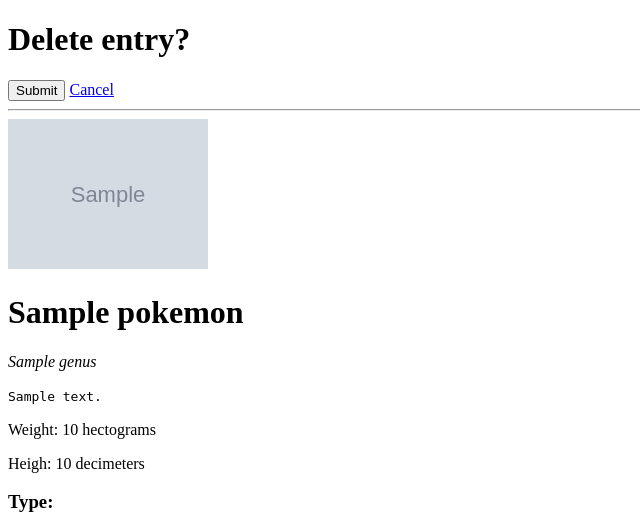
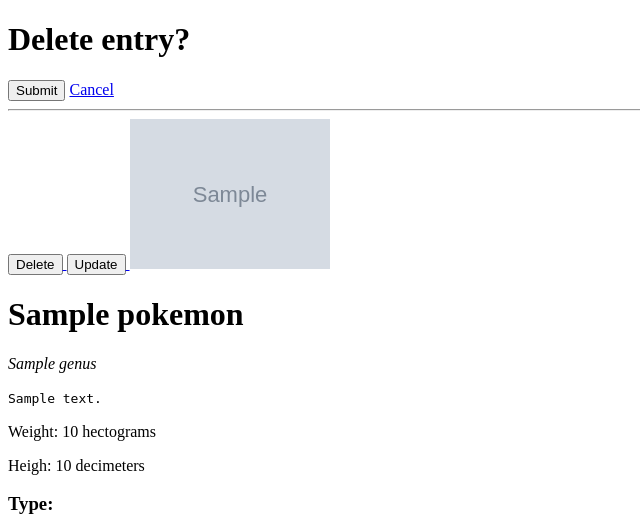
Before and after one commit to p0tatoes/pokemon_exam, a Django app: template templates/pokemon-delete.html in a window 1280 px wide. Shown: the top 515 px of the page, without its empty margins (0-640 px from the left). Run offline with Django 3.2, Linux system fonts and the light colour scheme; the template is opened without the code that fills it: most values are stand-ins (such as "Sample title", 1, 10 or a date in 2020); grey boxes marked "Sample" are stand-in pictures.

Commit message:
added buttons for create, update, and delete functions

```diff
--- a/templates/pokemon-details.html
+++ b/templates/pokemon-details.html
@@ -5,6 +5,13 @@
 {% endblock title %}
 
 {% block content %}
+    <a href="{% url 'pokemon-delete' pokemon.pk%}">
+        <button>Delete</button>
+    </a>
+    <a href="{% url 'pokemon-update' pokemon.pk%}">
+        <button>Update</button>
+    </a>
+
     <img src="{{ pokemon.image }}" alt="{{pokemon.name}}" width="200" heigh="200"/>
     <h1>{{ pokemon.name|capfirst }}</h1>
     <p><i>{{ pokemon.genus }}</i></p>
--- a/templates/pokemon-list.html
+++ b/templates/pokemon-list.html
@@ -10,6 +10,9 @@
         <input type="submit" value="Search">
     </form>
 
+    <h3><a href="{% url 'pokemon-create' %}">Create</a></h3>
+
+    <h3>Pokemons:</h3>
     <ul>
         {% for pokemon in pokemon_list %}
             <a href="{% url 'pokemon-details' pokemon.pk %}">
```
